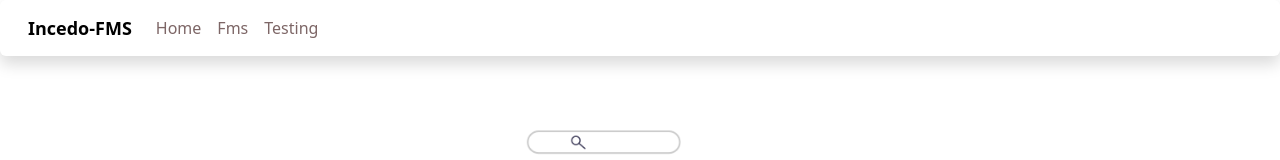
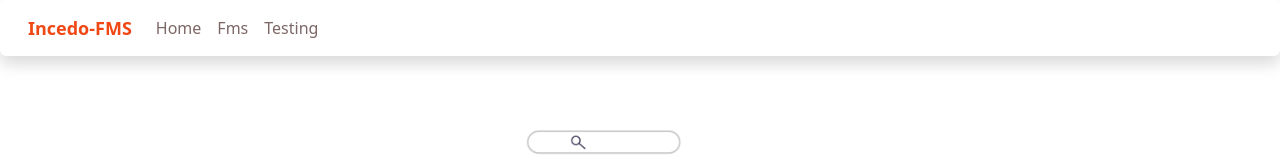
Before and after one commit to kanhaiya-bhayana-inc/fms-fe, a React (Create React App) app: page / in a window 1280 px wide. In both pictures the pointer is over the link "Incedo-FMS". Shown: the top 160 px of the page. Built offline with nearby package versions, Linux system fonts and the light colour scheme.

Commit message:
logo-text-hover style fixed

```diff
--- a/src/Components/Home/Home.js
+++ b/src/Components/Home/Home.js
@@ -26,7 +26,7 @@ export default function Home() {
       <div className='col-6'>
 
       <div className={"shadow-lg p-3 mb-5 bg-white rounded " + styles.leftCont1}>
-        <h3 style={{color:'#0C2340',float:'left'}}>Services</h3> <br /><br />
+        <h3 style={{color:'#0C2340',float:'left'}}>New Services</h3> <br /><br />
         <p style={{textAlign:'justify'}}>Lorem ipsum dolor sit amet consectetur adipisicing elit. Sunt distinctio earum repellat quaerat voluptatibus placeat nam, commodi optio pariatur est quia magnam eum harum corrupti dicta, aliquam sequi voluptate quas. Lorem ipsum dolor sit amet consectetur adipisicing elit. Sunt distinctio earum repellat quaerat voluptatibus placeat nam, commodi optio pariatur est quia magnam eum harum corrupti dicta, aliquam sequi voluptate quas. Lorem ipsum dolor sit amet consectetur adipisicing elit. Sunt distinctio earum repellat quaerat voluptatibus placeat nam, commodi optio pariatur est quia magnam eum harum corrupti dicta, aliquam sequi voluptate quas. Lorem ipsum dolor sit amet consectetur adipisicing elit. Sunt distinctio earum repellat quaerat voluptatibus placeat nam, commodi optio pariatur est quia magnam eum harum corrupti dicta, aliquam sequi voluptate quas.</p>
       </div>
       </div>
--- a/src/Components/Navbar/Navbar.module.css
+++ b/src/Components/Navbar/Navbar.module.css
@@ -15,3 +15,8 @@
     font-weight:660;
     font-size:large
 }
+.textColorLogo:hover{
+    color: #EF4815;
+    font-weight:660;
+    font-size:large
+}
```
